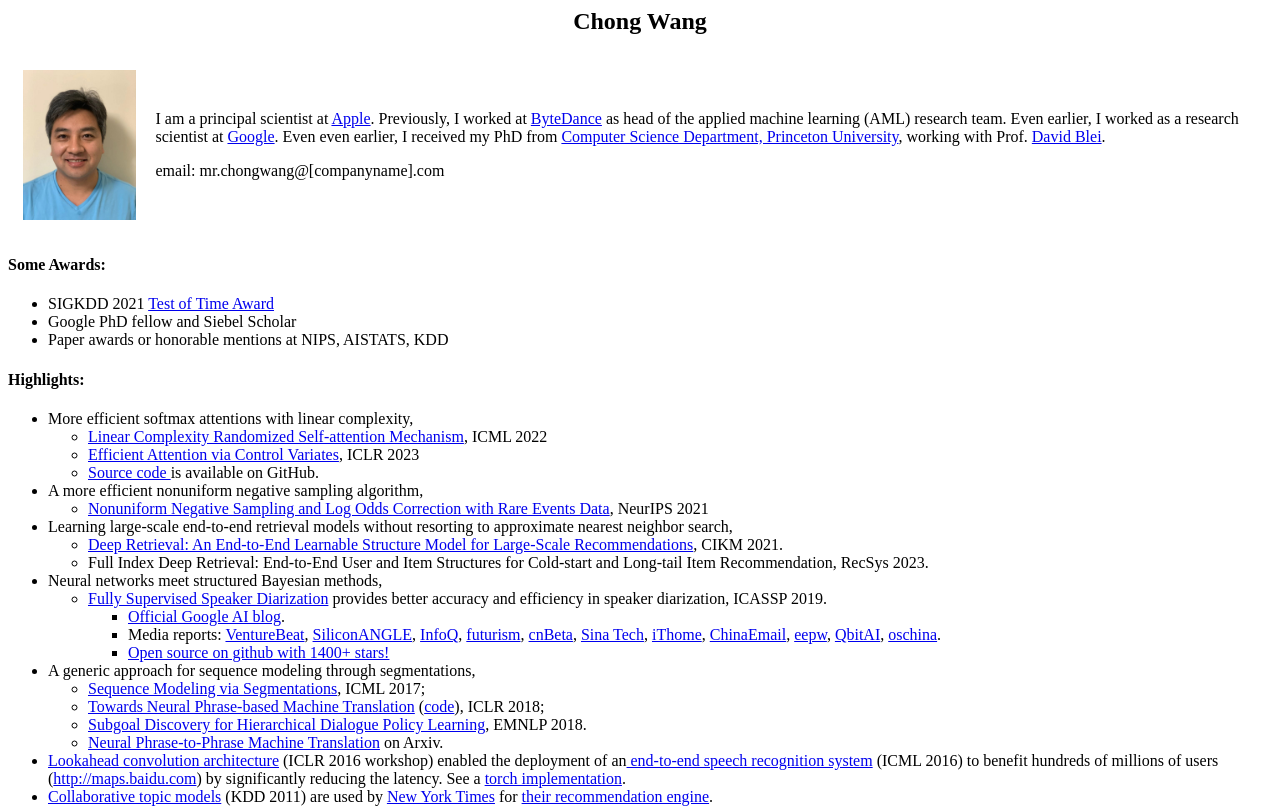
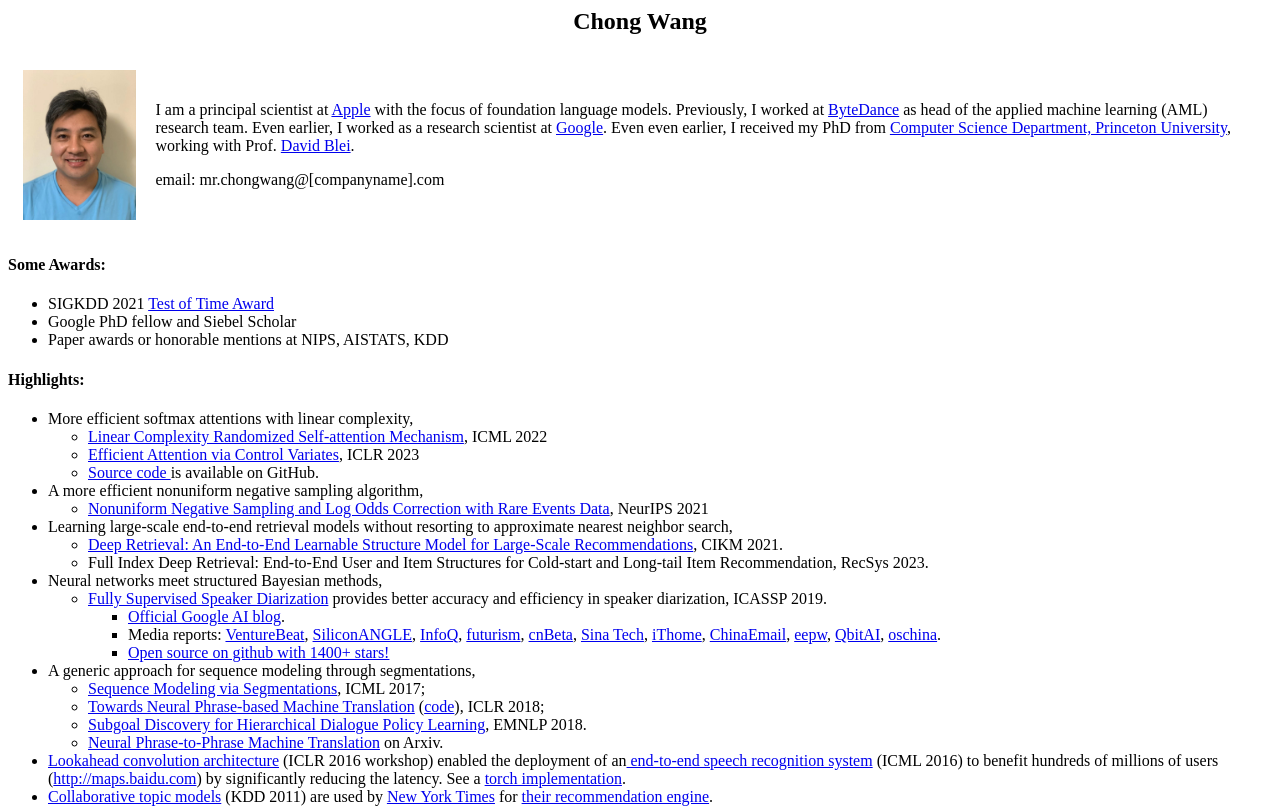
Before and after one commit to chongw/chongw.github.io, a plain HTML site: page index.html in a window 1280 px wide. Shown: the top 809 px of the page. Drawn offline with Linux system fonts and the light colour scheme.

Commit message:
Update index.html

```diff
--- a/index.html
+++ b/index.html
@@ -16,7 +16,7 @@
 href="http://research.baidu.com/">Baidu Silicon Valley AI Lab</a>.
  -->
 
-<p>I am a principal scientist at <a href="https://www.apple.com">Apple</a>. Previously, I worked at <a href="https://www.bytedance.com">ByteDance</a> as head of the applied machine learning (AML) research team. Even earlier, I worked as a research scientist at
+<p>I am a principal scientist at <a href="https://www.apple.com">Apple</a> with the focus of foundation language models. Previously, I worked at <a href="https://www.bytedance.com">ByteDance</a> as head of the applied machine learning (AML) research team. Even earlier, I worked as a research scientist at
   <a href="https://www.google.com">Google</a>. Even even earlier, I received my PhD from <a href="https://www.cs.princeton.edu/">Computer Science Department, Princeton University</a>, working with Prof. <a href="http://www.cs.columbia.edu/~blei/">David Blei</a>. </p>
 
 <p>email: mr.chongwang@[companyname].com</p>
```
